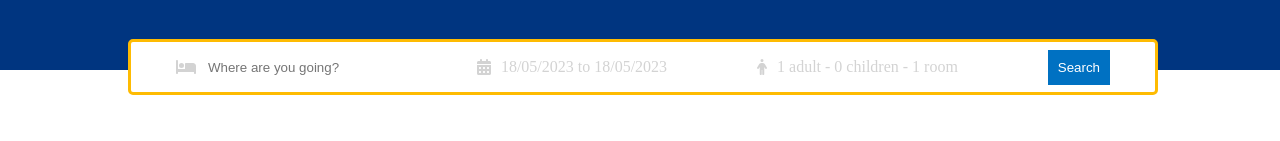
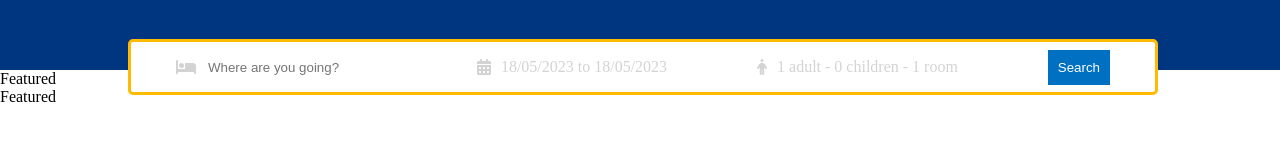
Before and after one commit to bengin34/bookingApp_nodeJS, a React (Create React App) app in the folder client/: page / in a window 1280 px wide. Shown: the part 317-458 px from the top of the page. Built offline with nearby package versions, Linux system fonts and the light colour scheme.

Commit message:
featured

```diff
--- /dev/null
+++ b/client/src/components/featured/Featured.jsx
@@ -0,0 +1,11 @@
+import "./featured.css"
+
+const Featured = () => {
+  return (
+    <div>
+      Featured
+    </div>
+  )
+}
+
+export default Featured
--- a/client/src/pages/home/Home.jsx
+++ b/client/src/pages/home/Home.jsx
@@ -1,5 +1,6 @@
 import Header from "../../components/header/Header"
 import Navbar from "../../components/navbar/Navbar"
+import Featured from "../../components/featured/Featured"
 import "./home.css"
 
 const Home = () => {
@@ -7,8 +8,15 @@ const Home = () => {
     <div>
     <Navbar/>
      <Header/>
+     <div className="homecontainer">
+      <Featured />
+      <Featured />
+     </div>
     </div>
   )
 }
 
 export default Home
+
+
+// 44.12
--- a/client/src/pages/home/home.css
+++ b/client/src/pages/home/home.css
@@ -0,0 +1,8 @@
+.homeContainer{
+    margin-top: 50px;
+    display: flex;
+    flex-direction: column;
+    align-items: center;
+    gap: 30px;
+
+}
```
Also changed, not shown: client/src/components/featured/featured.css (added).
